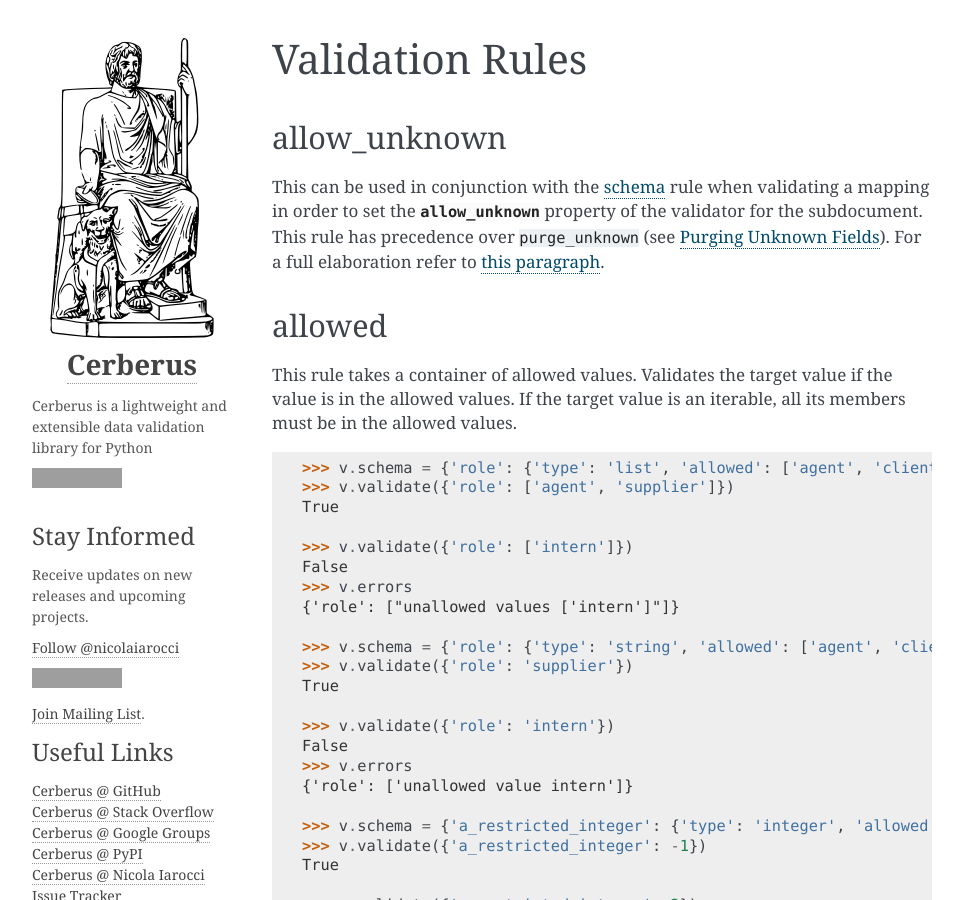
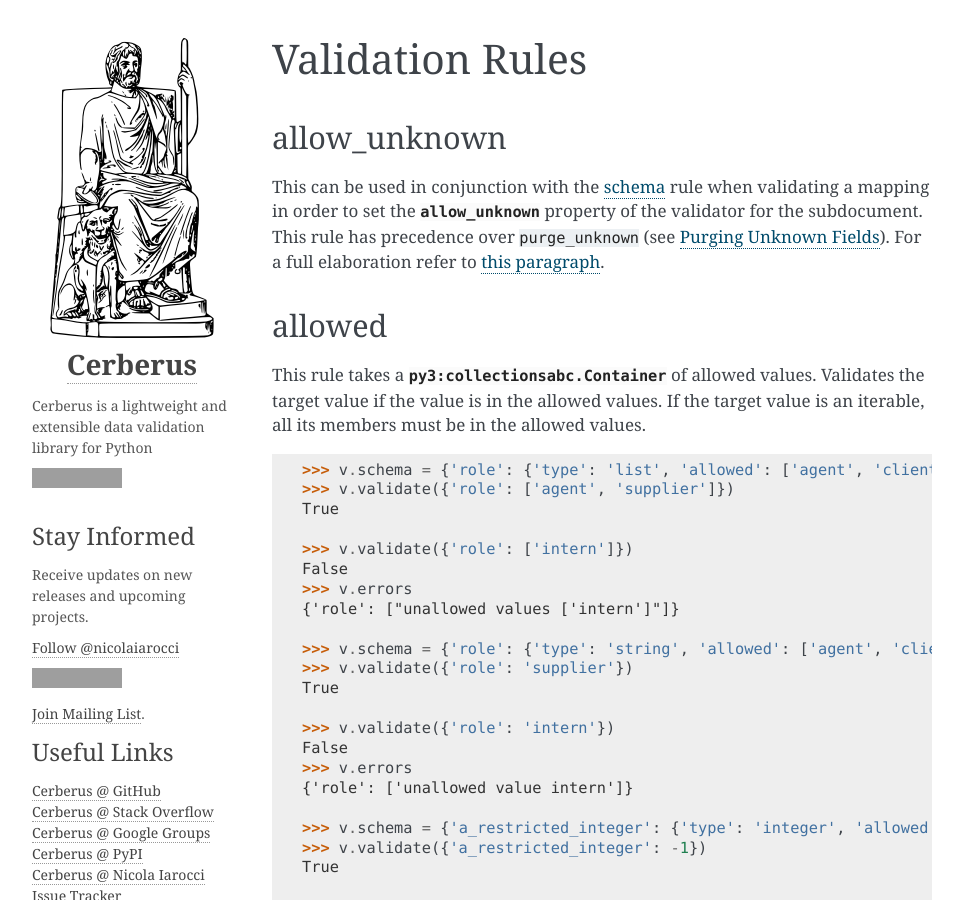
Before and after one commit to pyeve/cerberus, a Sphinx documentation site: the page built from docs/validation-rules.rst, in a window 1280 px wide and 900 px high, cut to the strip 0-900 px from the top of the window. Shown: the whole strip, without its empty margins (148-1111 px from the left). Built offline with Sphinx 7.4.7, drawn with Linux system fonts in a browser that asks for light colours; comment, search, counter and statistics services are not loaded; grey boxes are pictures that could not be loaded.

Commit message:
Docs fix.

```diff
--- a/docs/validation-rules.rst
+++ b/docs/validation-rules.rst
@@ -13,7 +13,7 @@
 
 allowed
 -------
-This rule takes a :term:`container` of allowed values.
+This rule takes a :class:`py3:collectionsabc.Container` of allowed values.
 Validates the target value if the value is in the allowed values.
 If the target value is an :term:`iterable`, all its members must be in the
 allowed values.
```
